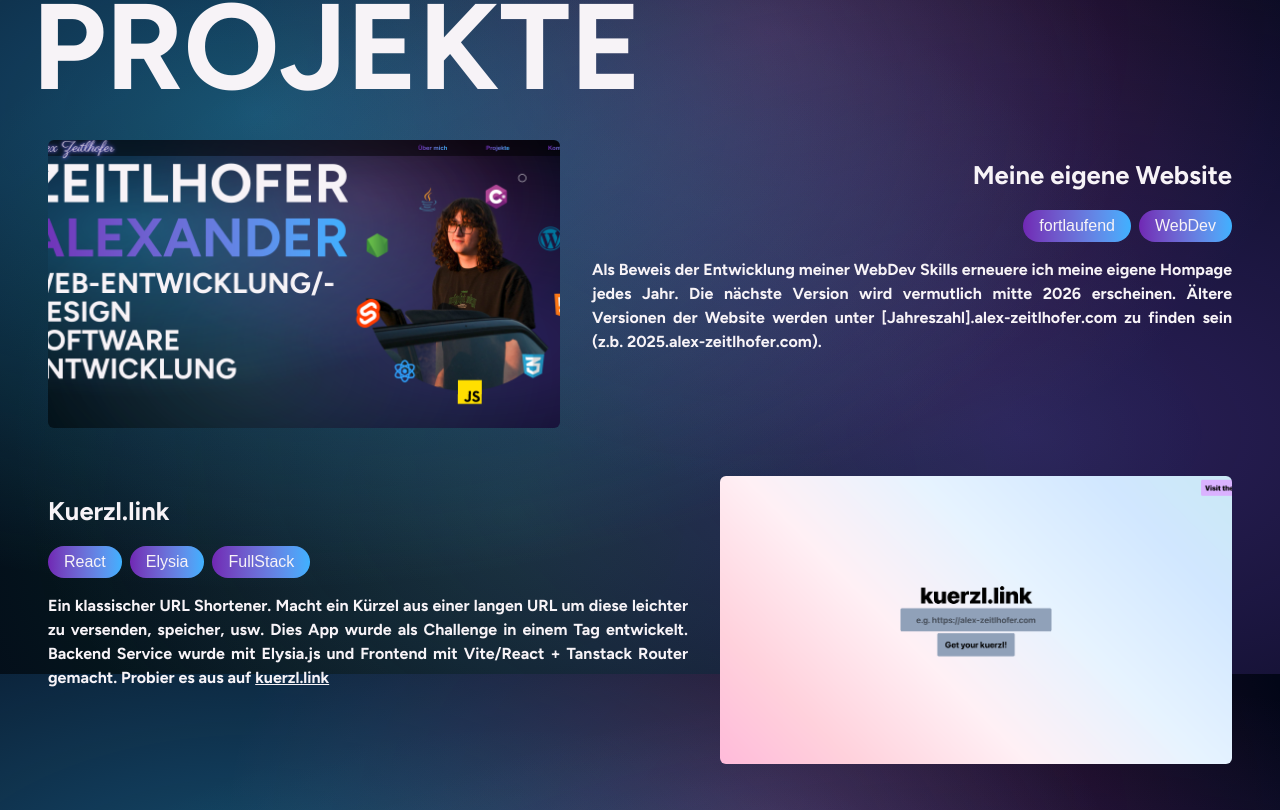
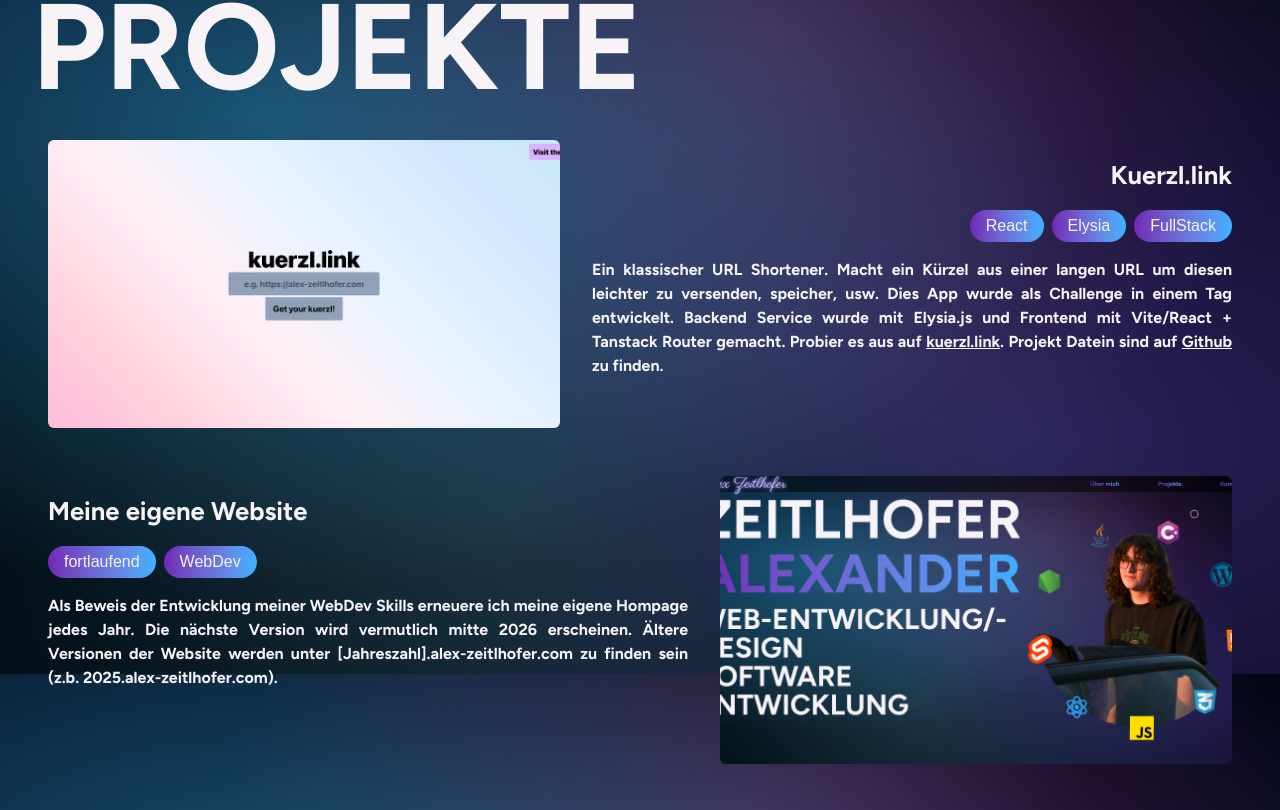
Before and after one commit to Alex5175/homepage2025, a Next.js app: page / in a window 1280 px wide. Shown: the part 1726-2536 px from the top of the page. Built offline with nearby package versions, Linux system fonts and the light colour scheme.

Commit message:
minor spelling mistake again

```diff
--- a/components/Projects.tsx
+++ b/components/Projects.tsx
@@ -2,13 +2,32 @@
 import SectionTemplate from "./SectionTemplate";
 import { Figtree } from "next/font/google";
 import { motion } from "framer-motion";
-
 const figtree = Figtree({
   weight: "700",
   subsets: ["latin"],
 });
 
 const projects: Project[] = [
+  {
+    title: "Kuerzl.link",
+    image: "/images/kuerzl.link.png",
+    alt: "Screenshot der Kuerzl.link Website",
+    description: (
+      <>
+        Ein klassischer URL Shortener. Macht ein Kürzel aus einer langen URL um
+        diesen leichter zu versenden, speicher, usw. Dies App wurde als
+        Challenge in einem Tag entwickelt. Backend Service wurde mit Elysia.js
+        und Frontend mit Vite/React + Tanstack Router gemacht. Probier es aus
+        auf{" "}
+        <a href="https://kuerzl.link" className=" underline">
+          kuerzl.link
+        </a>
+        . Projekt Datein sind auf{" "}
+        <a href="https://github.com/Alex5175?tab=repositories&q=kuerzl&type=&language=&sort=" className="underline">Github</a> zu finden.
+      </>
+    ),
+    tags: ["React", "Elysia", "FullStack"],
+  },
   {
     title: "Meine eigene Website",
     image: "/images/alex-zeitlhofer-webpage.png",
@@ -24,23 +43,7 @@
     ),
     tags: ["fortlaufend", "WebDev"],
   },
-  {
-    title: "Kuerzl.link",
-    image: "/images/kuerzl.link.png",
-    alt: "Screenshot der Kuerzl.link Website",
-    description: (
-      <>
-        Ein klassischer URL Shortener. Macht ein Kürzel aus einer langen URL um
-        diese leichter zu versenden, speicher, usw. Dies App wurde als Challenge
-        in einem Tag entwickelt. Backend Service wurde mit Elysia.js und
-        Frontend mit Vite/React + Tanstack Router gemacht. Probier es aus auf{" "}
-        <a href="https://kuerzl.link" className=" underline">
-          kuerzl.link
-        </a>
-      </>
-    ),
-    tags: ["React", "Elysia", "FullStack"],
-  },
+
   {
     title: "Griessler Website",
     image: "/images/griessler.webp",
```
